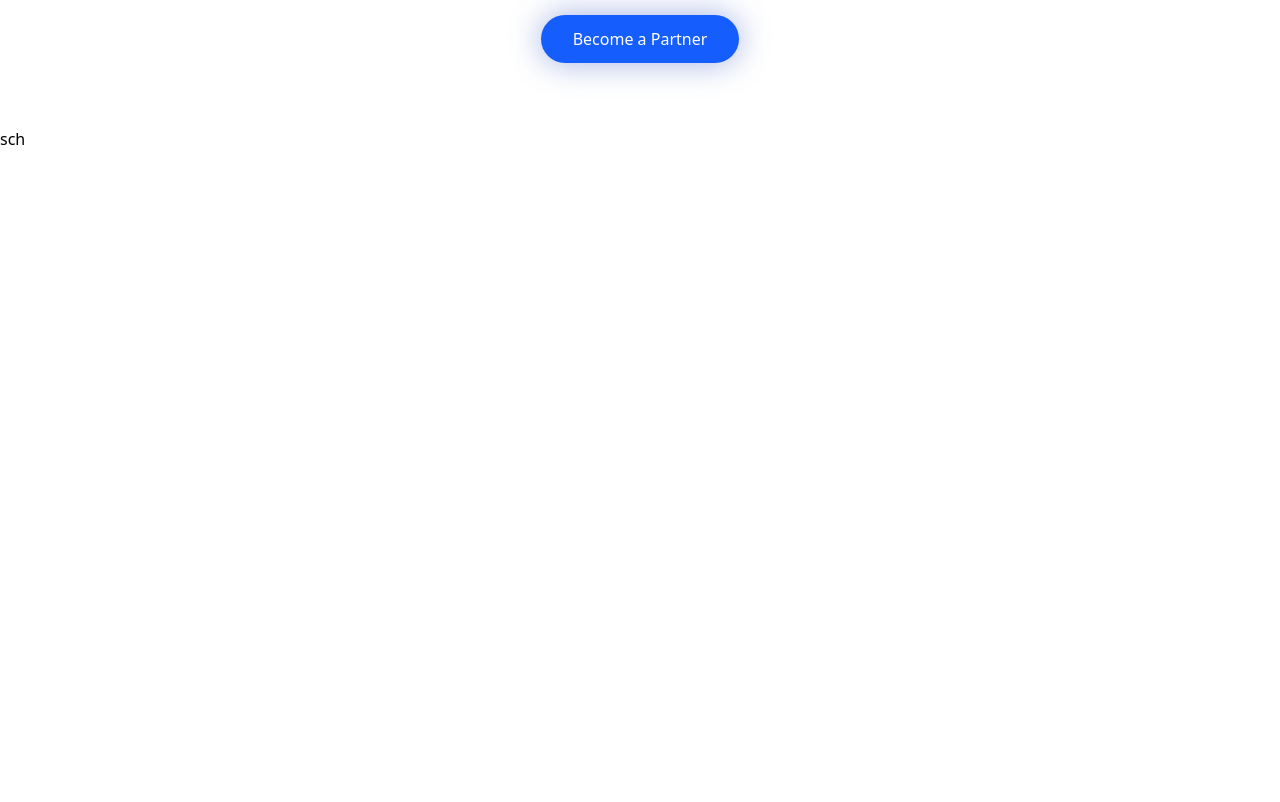
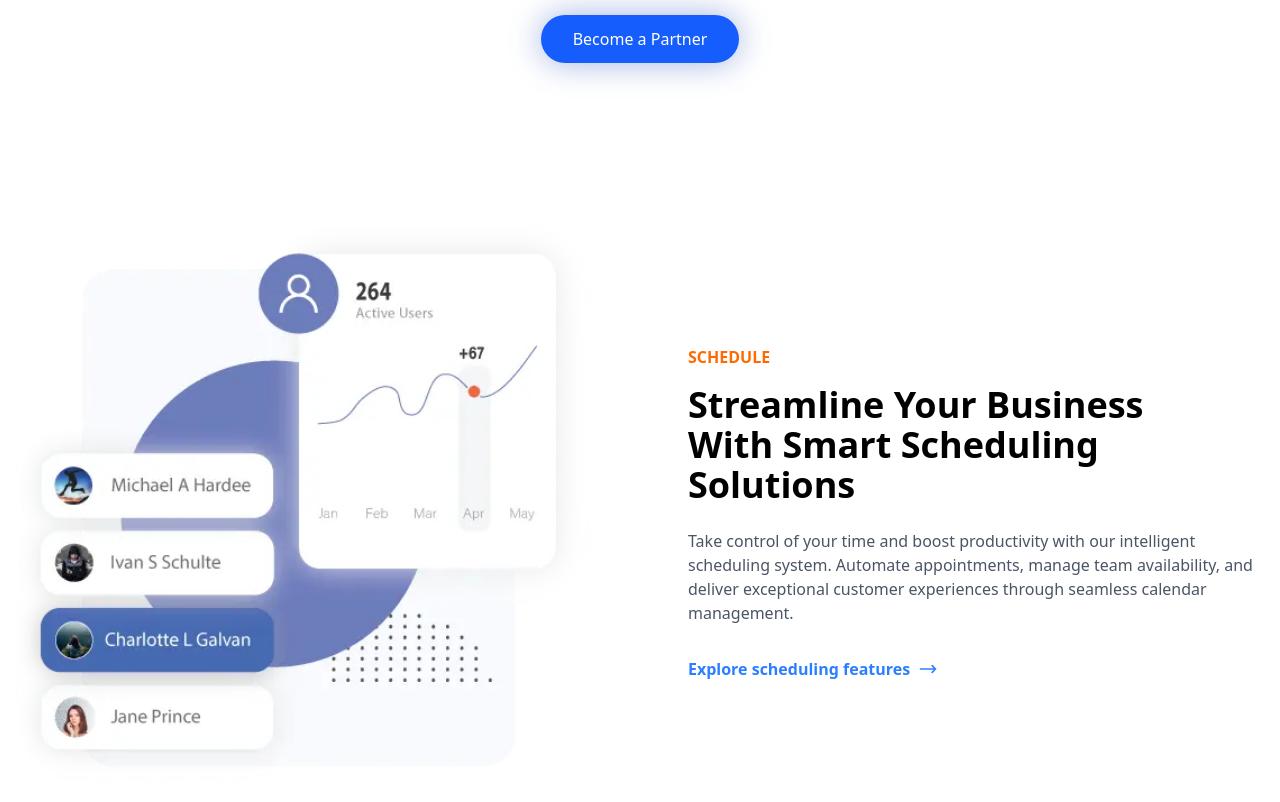
Before and after one commit to shahriar2880/startup-agency, a React (Vite) app: page / in a window 1280 px wide. Shown: the part 1900-2702 px from the top of the page. Before the commit the page ends 2051 px from the top, so only its background shows below. Built offline with nearby package versions, Linux system fonts and the light colour scheme.

Commit message:
complete the schedule section

```diff
--- a/src/components/schedulesection/ScheduleSection.jsx
+++ b/src/components/schedulesection/ScheduleSection.jsx
@@ -1,11 +1,55 @@
-import React from 'react'
+import React from "react";
+import scheduleImage from "../../assets/stats.webp";
 
 const ScheduleSection = () => {
   return (
-    <div>
-      sch
-    </div>
-  )
-}
+    <section className="max-w-7xl mx-auto px-4 py-16 md:py-24">
+      <div className="flex flex-col md:flex-row items-center justify-between gap-12 md:gap-24">
+        {/* Left side - Image */}
+        <div className="w-full md:w-1/2">
+          <img
+            src={scheduleImage}
+            alt="Statistics dashboard"
+            className="w-full h-auto"
+          />
+        </div>
 
-export default ScheduleSection
+        {/* Right side - Content */}
+        <div className="w-full md:w-1/2">
+          <span className="text-orange-500 font-semibold">SCHEDULE</span>
+          <h2 className="text-3xl md:text-4xl font-bold text-navy-900 mt-4 mb-6">
+            Streamline Your Business <br />
+            With Smart Scheduling Solutions
+          </h2>
+          <p className="text-gray-600 mb-8">
+            Take control of your time and boost productivity with our
+            intelligent scheduling system. Automate appointments, manage team
+            availability, and deliver exceptional customer experiences through
+            seamless calendar management.
+          </p>
+          <a
+            href="#"
+            className="text-blue-500 font-semibold flex items-center gap-2 hover:gap-4 transition-all"
+          >
+            Explore scheduling features
+            <svg
+              className="w-5 h-5"
+              fill="none"
+              stroke="currentColor"
+              viewBox="0 0 24 24"
+            >
+              <path
+                strokeLinecap="round"
+                strokeLinejoin="round"
+                strokeWidth={2}
+                d="M17 8l4 4m0 0l-4 4m4-4H3"
+              />
+            </svg>
+          </a>
+        </div>
+      </div>
+    </section>
+  );
+};
+
+export default ScheduleSection;
```
